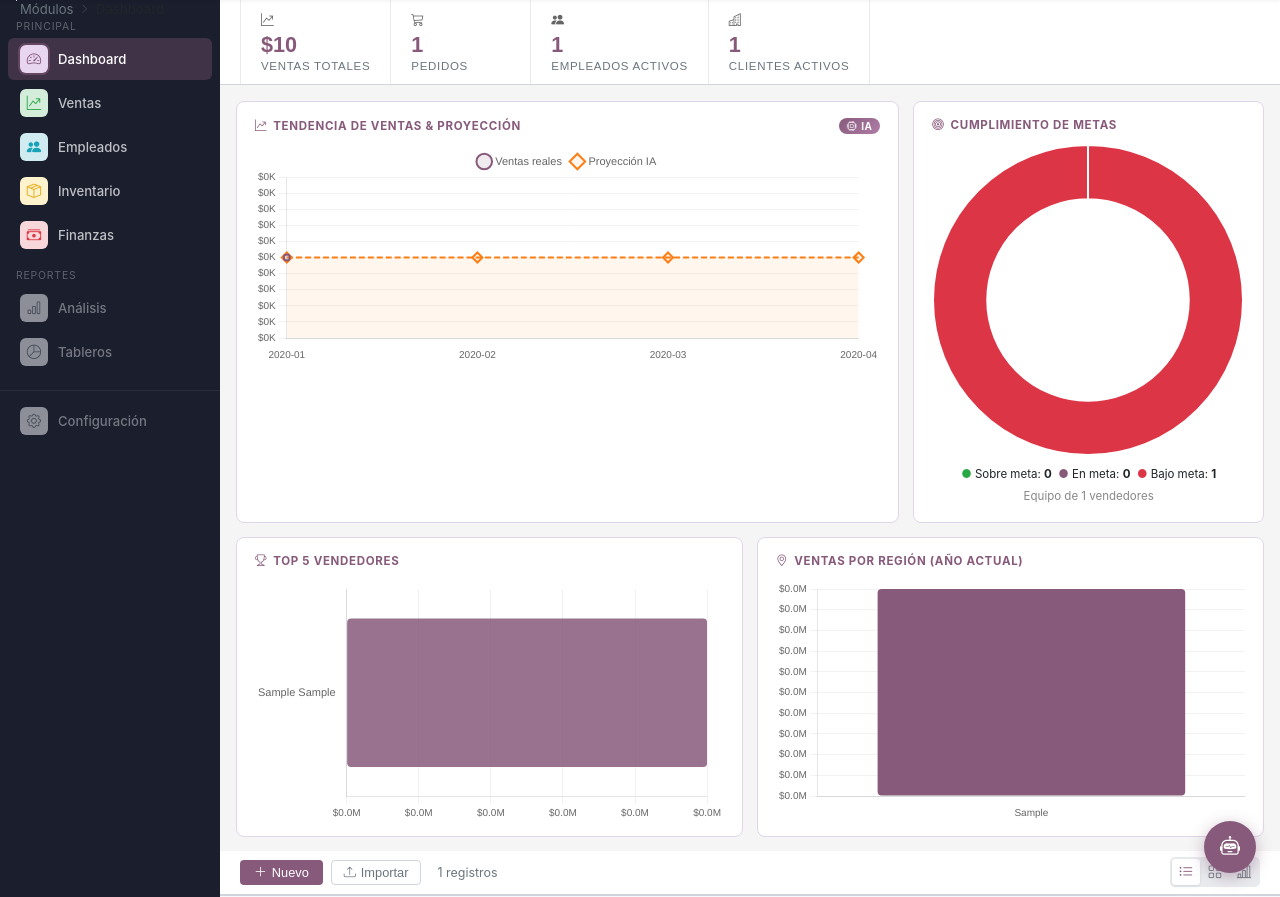
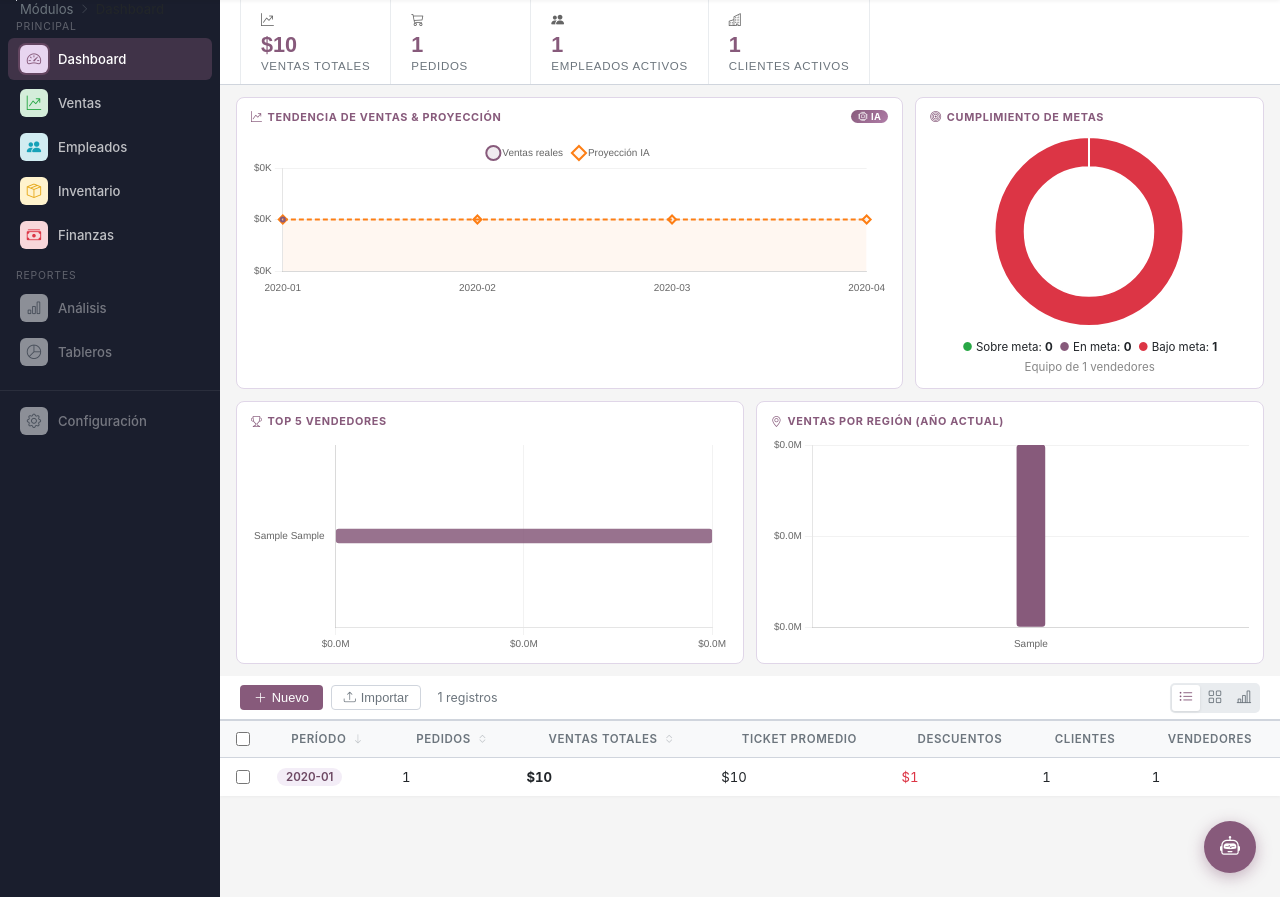
Before and after one commit to devnentria/abarrotes_juquila, a Flask app: page / in a window 1280 px wide. Shown: the part 46-943 px from the top of the page. Run offline with Flask 3, Linux system fonts and the light colour scheme; tables that the repository leaves empty hold one stand-in row (values such as "Sample post"); data that the repository does not hold is empty.

Commit message:
Compactar gráficas del dashboard para vista ejecutiva
- aspectRatio por gráfica: línea 3.8, doughnut 1.6, barras 2.2
- barThickness fija en barras para evitar barras gordas
- padding y márgenes reducidos en CSS y opciones de Chart.js
- maxTicksLimit en ejes para menos ruido visual

Co-Authored-By: Claude Sonnet 4.6 <noreply@anthropic.com>

```diff
--- a/static/app.js
+++ b/static/app.js
@@ -161,14 +161,14 @@ function renderDashboard(data) {
           Tendencia de Ventas &amp; Proyección
           <span class="o-chart-badge-ia"><i class="bi bi-cpu"></i> IA</span>
         </div>
-        <canvas id="chartVentas" height="105"></canvas>
+        <canvas id="chartVentas"></canvas>
       </div>
       <div class="o-chart-card o-chart-narrow">
         <div class="o-chart-card-title">
           <i class="bi bi-bullseye"></i> Cumplimiento de Metas
         </div>
-        <canvas id="chartMetas" height="155"></canvas>
-        <div id="metas-leyenda" style="text-align:center;font-size:.72rem;margin-top:8px;line-height:1.9"></div>
+        <canvas id="chartMetas"></canvas>
+        <div id="metas-leyenda" style="text-align:center;font-size:.72rem;margin-top:6px;line-height:1.8"></div>
       </div>
     </div>
 
@@ -178,13 +178,13 @@ function renderDashboard(data) {
         <div class="o-chart-card-title">
           <i class="bi bi-trophy"></i> Top 5 Vendedores
         </div>
-        <canvas id="chartVendedores" height="155"></canvas>
+        <canvas id="chartVendedores"></canvas>
       </div>
       <div class="o-chart-card o-chart-half">
         <div class="o-chart-card-title">
           <i class="bi bi-geo-alt"></i> Ventas por Región (año actual)
         </div>
-        <canvas id="chartRegion" height="155"></canvas>
+        <canvas id="chartRegion"></canvas>
       </div>
     </div>
 
@@ -267,23 +267,26 @@ function _drawDashboardCharts({ ventas_mensuales, top_vendedores, ventas_region,
       labels: allLabels,
       datasets: [
         { label:'Ventas reales', data:histData, borderColor:P, backgroundColor:PA,
-          fill:true, tension:0.35, pointRadius:3, borderWidth:2, spanGaps:false },
+          fill:true, tension:0.35, pointRadius:2, pointHoverRadius:4,
+          borderWidth:2, spanGaps:false },
         { label:'Proyección IA', data:projData, borderColor:OG,
-          backgroundColor:'rgba(253,126,20,0.07)', fill:true, tension:0.35,
-          pointRadius:5, pointStyle:'rectRot', borderWidth:2,
-          borderDash:[6,3], spanGaps:false }
+          backgroundColor:'rgba(253,126,20,0.06)', fill:true, tension:0.35,
+          pointRadius:4, pointStyle:'rectRot', borderWidth:2,
+          borderDash:[5,3], spanGaps:false }
       ]
     },
     options: {
-      responsive:true, interaction:{mode:'index',intersect:false},
+      responsive:true, aspectRatio:3.8,
+      interaction:{mode:'index',intersect:false},
+      layout:{padding:{top:4,bottom:2}},
       plugins: {
-        legend:{labels:{font:{size:11},usePointStyle:true}},
+        legend:{labels:{font:{size:10},usePointStyle:true,boxWidth:8,padding:12}},
         tooltip:{callbacks:{label:ctx=>` ${ctx.dataset.label}: ${fmtCurrency(ctx.parsed.y)}`}}
       },
       scales: {
         y:{ ticks:{callback:v=>v>=1e6?'$'+(v/1e6).toFixed(1)+'M':'$'+(v/1000).toFixed(0)+'K',
-              font:tickFont}, grid:{color:gridColor} },
-        x:{ ticks:{font:tickFont, maxRotation:0}, grid:{display:false} }
+              font:tickFont, maxTicksLimit:5}, grid:{color:gridColor} },
+        x:{ ticks:{font:tickFont, maxRotation:0, maxTicksLimit:8}, grid:{display:false} }
       }
     }
   });
@@ -301,7 +304,8 @@ function _drawDashboardCharts({ ventas_mensuales, top_vendedores, ventas_region,
       }]
     },
     options:{
-      responsive:true, cutout:'65%',
+      responsive:true, aspectRatio:1.6, cutout:'68%',
+      layout:{padding:4},
       plugins:{
         legend:{display:false},
         tooltip:{callbacks:{label:ctx=>`${ctx.label}: ${ctx.raw} vendedores`}}
@@ -329,19 +333,20 @@ function _drawDashboardCharts({ ventas_mensuales, top_vendedores, ventas_region,
       datasets:[{
         label:'Ventas', data:vVentas,
         backgroundColor:alphas.map(a=>`rgba(135,90,123,${a})`),
-        borderRadius:4, borderSkipped:false
+        borderRadius:3, borderSkipped:false, barThickness:14
       }]
     },
     options:{
-      indexAxis:'y', responsive:true,
+      indexAxis:'y', responsive:true, aspectRatio:2.2,
+      layout:{padding:{right:8}},
       plugins:{
         legend:{display:false},
         tooltip:{callbacks:{label:ctx=>` ${fmtCurrency(ctx.parsed.x)}`}}
       },
       scales:{
-        x:{ ticks:{callback:v=>'$'+(v/1e6).toFixed(1)+'M', font:tickFont},
+        x:{ ticks:{callback:v=>'$'+(v/1e6).toFixed(1)+'M', font:tickFont, maxTicksLimit:5},
             grid:{color:gridColor} },
-        y:{ ticks:{font:{size:11}}, grid:{display:false} }
+        y:{ ticks:{font:{size:10}}, grid:{display:false} }
       }
     }
   });
@@ -357,17 +362,18 @@ function _drawDashboardCharts({ ventas_mensuales, top_vendedores, ventas_region,
       datasets:[{
         label:'Ventas', data:regVals,
         backgroundColor:regColors.slice(0, regLabels.length),
-        borderRadius:4, borderSkipped:false
+        borderRadius:3, borderSkipped:false, barThickness:28
       }]
     },
     options:{
-      responsive:true,
+      responsive:true, aspectRatio:2.2,
+      layout:{padding:{top:4}},
       plugins:{
         legend:{display:false},
         tooltip:{callbacks:{label:ctx=>` ${fmtCurrency(ctx.parsed.y)}`}}
       },
       scales:{
-        y:{ ticks:{callback:v=>'$'+(v/1e6).toFixed(1)+'M', font:tickFont},
+        y:{ ticks:{callback:v=>'$'+(v/1e6).toFixed(1)+'M', font:tickFont, maxTicksLimit:5},
             grid:{color:gridColor} },
         x:{ ticks:{font:tickFont}, grid:{display:false} }
       }
--- a/static/style.css
+++ b/static/style.css
@@ -789,43 +789,43 @@ a { text-decoration: none; color: inherit; }
 /* ── Charts grid ────────────────────────────────────────────── */
 .o-charts-row {
   display: flex;
-  gap: 14px;
-  margin: 16px 16px 14px;
+  gap: 12px;
+  margin: 12px 16px 12px;
 }
 .o-chart-card {
   background: #fff;
   border: 1px solid #e0d6e8;
   border-radius: 8px;
-  padding: 16px 18px 14px;
+  padding: 12px 14px 10px;
 }
 .o-chart-wide   { flex: 2; min-width: 0; }
 .o-chart-narrow { flex: 1; min-width: 0; }
 .o-chart-half   { flex: 1; min-width: 0; }
 
 .o-chart-card-title {
-  font-size: .72rem;
+  font-size: .68rem;
   font-weight: 700;
   color: var(--odoo-purple);
   text-transform: uppercase;
   letter-spacing: .06em;
-  margin-bottom: 12px;
+  margin-bottom: 8px;
   display: flex;
   align-items: center;
-  gap: 6px;
+  gap: 5px;
 }
 .o-chart-badge-ia {
   margin-left: auto;
   background: linear-gradient(135deg, #875A7B, #b07da8);
   color: #fff;
-  font-size: .62rem;
+  font-size: .58rem;
   font-weight: 700;
-  padding: 2px 8px;
+  padding: 1px 7px;
   border-radius: 10px;
   letter-spacing: .05em;
   text-transform: uppercase;
   display: flex;
   align-items: center;
-  gap: 4px;
+  gap: 3px;
 }
 
 /* ── Scrollbar global ───────────────────────────────────────── */
```
